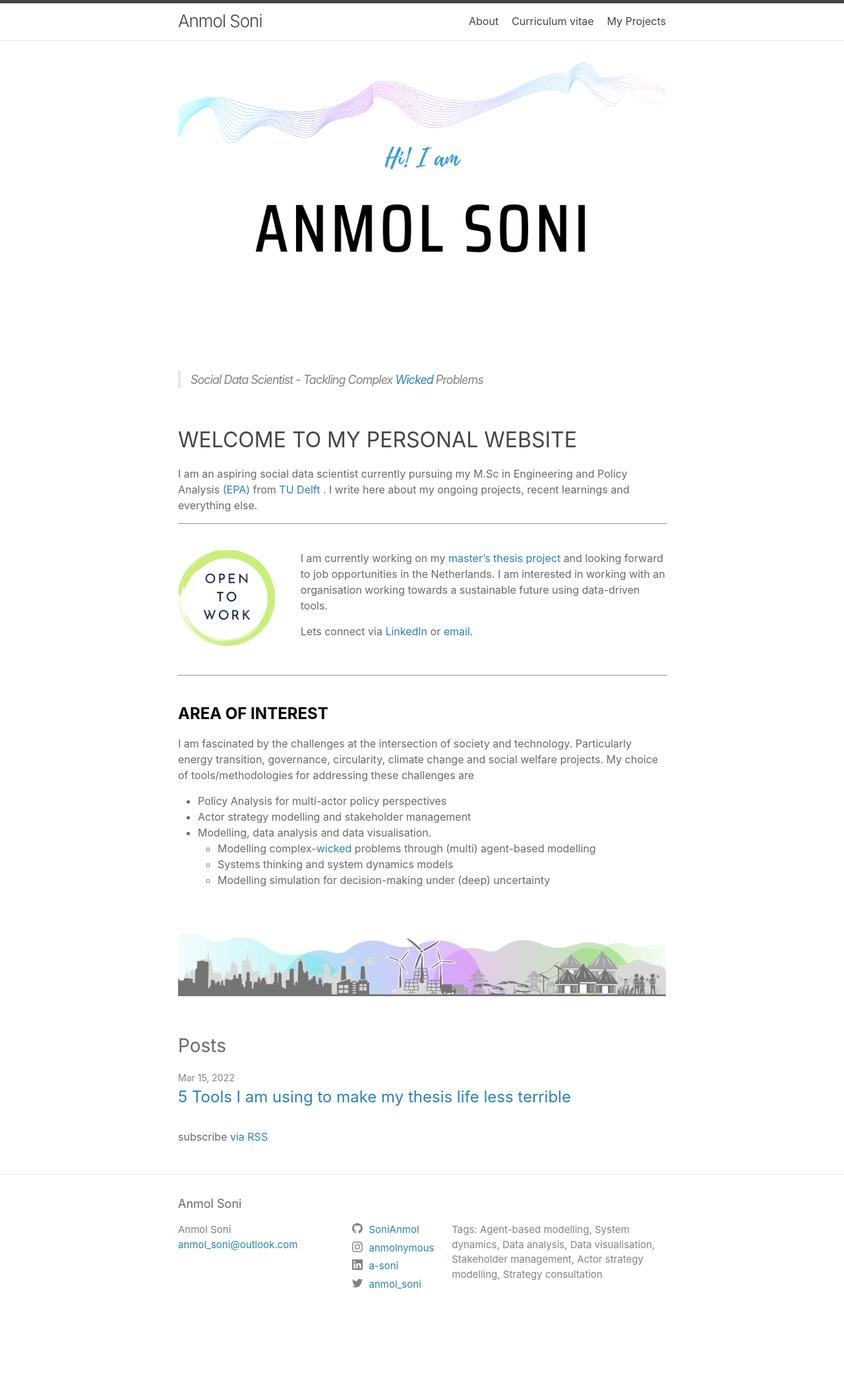
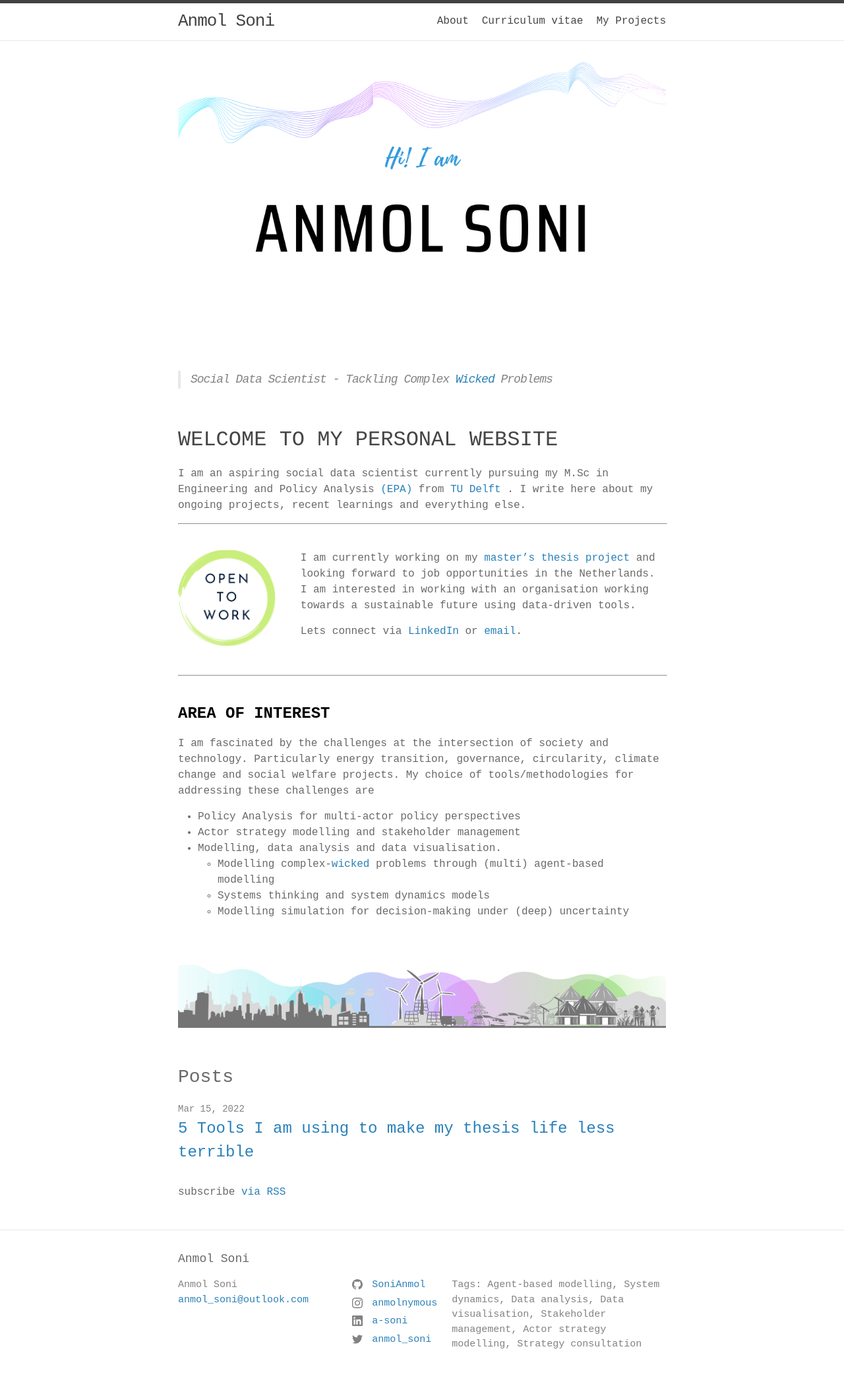
Before and after one commit to SoniAnmol/SoniAnmol.github.io, a Jekyll site: the page built from index.markdown, in a window 1280 px wide. Shown: the whole page at 66% size. Built offline with Jekyll 4.4.1, drawn with Linux system fonts in a browser that asks for light colours; before the commit the page ends 2018 px from its top, so only the background shows below that.

Commit message:
updated font

```diff
--- a/_sass/minima.scss
+++ b/_sass/minima.scss
@@ -2,7 +2,8 @@
 
 // Define defaults for each variable.
 
-$base-font-family: -apple-system, BlinkMacSystemFont, "Segoe UI", Roboto, Helvetica, Arial, sans-serif, "Apple Color Emoji", "Segoe UI Emoji", "Segoe UI Symbol" !default;
+// $base-font-family: -apple-system, BlinkMacSystemFont, "Segoe UI", Roboto, Helvetica, Arial, sans-serif, "Apple Color Emoji", "Segoe UI Emoji", "Segoe UI Symbol" !default;
+$base-font-family: 'Ubuntu Mono', monospace;
 $base-font-size:   16px !default;
 $base-font-weight: 400 !default;
 $small-font-size:  $base-font-size * 0.875 !default;
```
